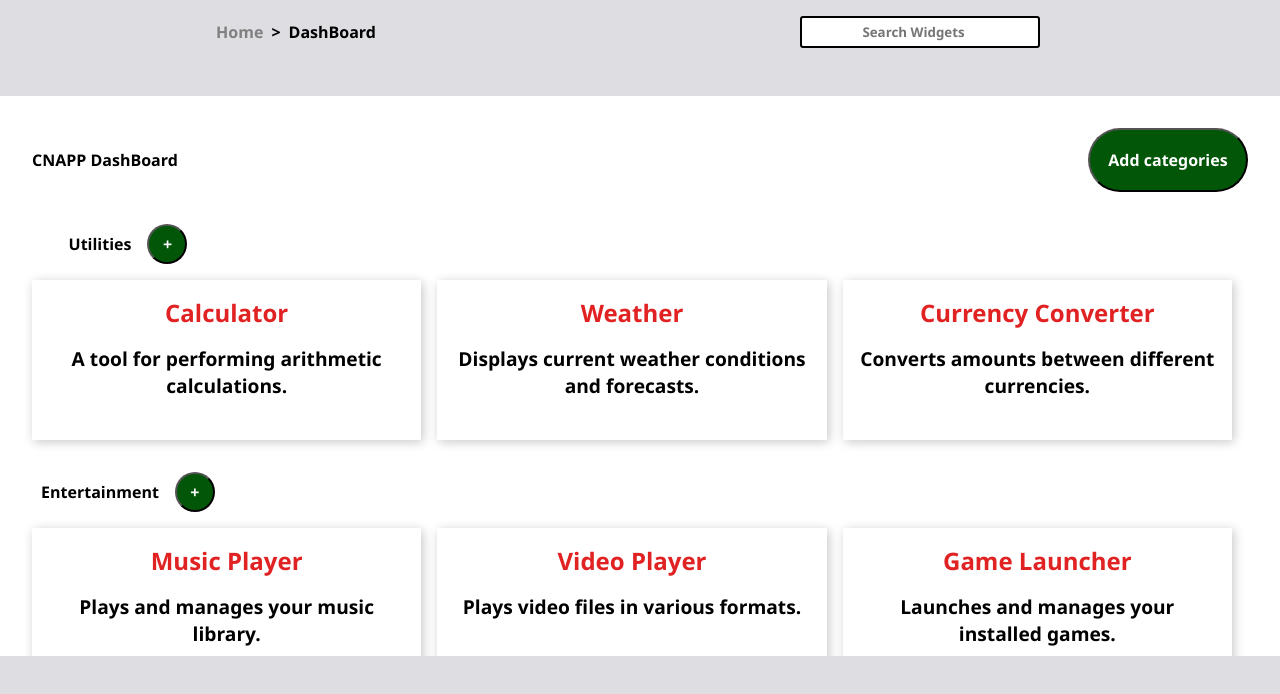
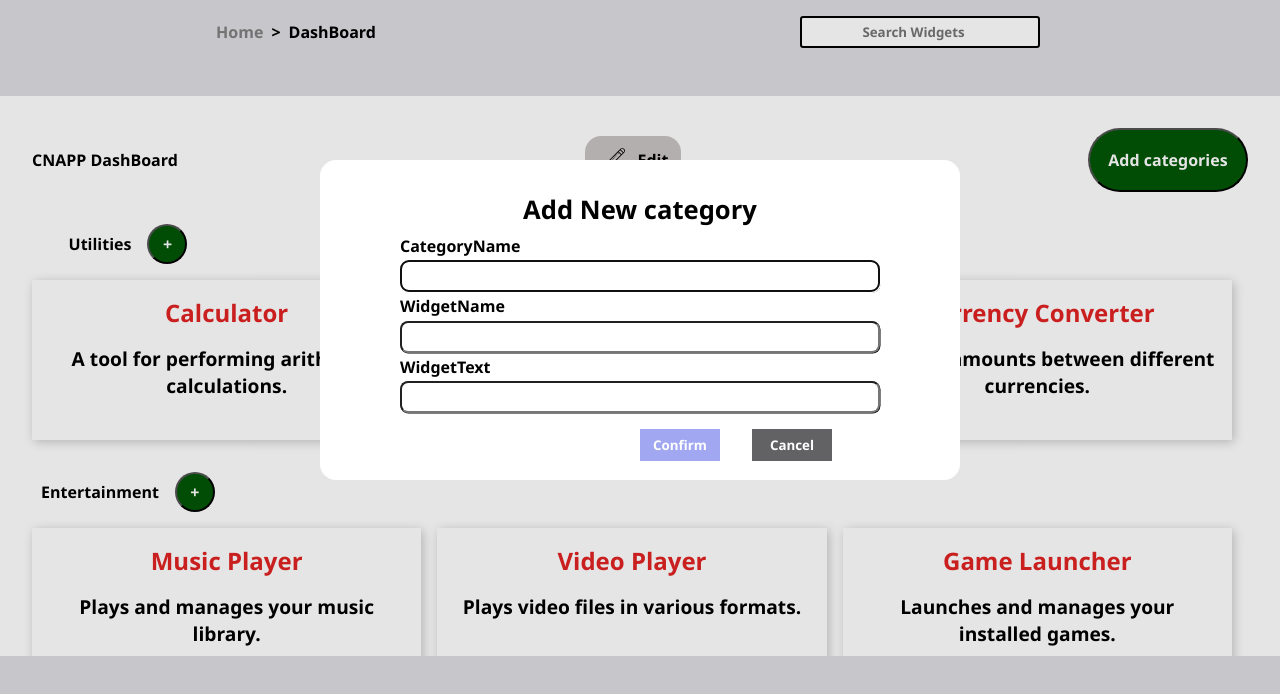
Before and after one commit to Rojan21/Assignment_AccuKnox, a React (Vite) app: page /DashBoard in a window 1280 px wide. Both pictures are taken after a click on the button "Add categories". Shown: the top 694 px of the page. Built offline with nearby package versions, Linux system fonts and the light colour scheme.

Commit message:
working on editdashboard

```diff
--- a/src/AddNewCatagory.jsx
+++ b/src/AddNewCatagory.jsx
@@ -2,7 +2,7 @@ function AddNewCategory(){
     return(
         <>
 
-        <label htmlFor="categorie">Select a category</label>
+
         <label htmlFor="catogoryname">CategoryName</label>
         <input type="text" required name="categoriename" />
                 <label htmlFor="WidgetName">WidgetName</label>
--- a/src/DashBoard.css
+++ b/src/DashBoard.css
@@ -112,3 +112,21 @@ margin-bottom: 1rem;
 .description{
 font-size: 1.2rem;
 }
+
+.edit_button2{
+    background-color: #c8c3c3;
+    display: flex;
+    justify-content: center;
+    align-items: center;
+    gap: .5rem;
+    font-size: 1rem;
+    width: 6rem;
+    height: 3rem;
+    border-radius: 1rem;
+    border: none;
+    cursor: pointer;
+}
+
+.edit_button2 img {
+    width: 2rem;
+}
--- a/src/DashBoard.jsx
+++ b/src/DashBoard.jsx
@@ -1,10 +1,26 @@
+import { useRef } from 'react';
 import './DashBoard.css'
 import DashBoardItem from './DashBoardItem';
 import { useSelector } from 'react-redux';
+import Modal2 from './Modal2';
+import EditCategoryModal from './EditCategoryModal';
+import edit from './edit.svg'
+
 function DashBoard(){
 
+    const Modaldata = useRef()
+    const EditModal = useRef()
+    const Data = useSelector((state)=>state.widget.categories)
 
-    const Data = useSelector((state)=>state.widget.categories)
+        const handleClick = () => {
+
+          Modaldata.current.OpenModal()
+        };
+
+        const handleClick2 = () => {
+
+            EditModal.current.OpenModal()
+          };
 
 
 
@@ -13,13 +29,14 @@ function DashBoard(){
             <div className='DashBoard_header'>
 
             <div>CNAPP DashBoard</div>
-            <button className='edit_button'>Add categories</button>
+            <button onClick={handleClick2} className='edit_button2'><img src={edit} alt="" />Edit</button>
+            <EditCategoryModal ref={EditModal}/>
+            <button onClick={handleClick} className='edit_button'>Add categories</button>
+
+            <Modal2 ref={Modaldata}/>
             </div>
             <div className='categories_grid'>
                {Data.map((data)=><DashBoardItem data={data} key={data.categoryName}/>)}
-
-
-
 
             </div>
         </div>
--- a/src/DashBoardItem.jsx
+++ b/src/DashBoardItem.jsx
@@ -31,7 +31,7 @@ function DashBoardItem({data}){
             {data.Paginaton.Start>0&&<button onClick={()=>LeftScroll(data.Id)} className='scroll'>&lt;</button>}
             {console.log()}
             {data.widgets.slice(data.Paginaton.Start, data.Paginaton.End).map((widgetdata) => (
-  <div key={widgetdata.title}>
+  <div key={widgetdata.title+Math.random()}>
     <p className='title'>{widgetdata.title}</p>
     <p className='description'>{widgetdata.text}</p>
   </div>
--- /dev/null
+++ b/src/EditCategoryModal.jsx
@@ -0,0 +1,57 @@
+import { forwardRef, useImperativeHandle, useRef } from "react";
+import './EditModal.css'
+
+
+const EditCategoryModal = forwardRef((props,ref)=>{
+
+
+
+
+    const dialogref = useRef();
+
+
+
+
+    useImperativeHandle(ref,()=>({
+      OpenModal(){
+       dialogref.current.showModal()
+      },
+      closeModal(e) {
+
+        dialogref.current.close();
+    }
+    }))
+
+
+    return(
+        <dialog className="EditModal"  ref={dialogref}>
+
+            <h1>Customize your DashBoard</h1>
+            <div className="Edit_div_main">
+                <div className="edit_categories">
+                    <h3>Categories</h3>
+                    <div>kdkfkdkdfd</div>
+
+
+
+                </div>
+                <div >
+                    <div className="edit_widget">Widgets</div>
+                    <div className="edit_buttons">
+                        <div className="edit-button-confirm">
+
+                        <button>Confirm</button>
+
+                        <button>Cancel</button>
+                        </div>
+                    </div>
+
+                </div>
+            </div>
+
+
+        </dialog>
+    )
+})
+
+export default EditCategoryModal;
--- /dev/null
+++ b/src/EditModal.css
@@ -0,0 +1,86 @@
+.EditModal{
+    width: 80rem;
+    height: 30rem;
+    background-color: white;
+    margin: 5rem auto;
+    border: none;
+    border-radius: 1rem;
+    text-align: center;
+}
+
+.EditModal:focus{
+    outline: none;
+}
+
+.EditModal h1{
+    margin-top: 1rem;
+}
+
+.Edit_div_main{
+    width: 75rem;
+    margin: 0 auto;
+    background-color: red;
+    display: flex;
+    padding: 1rem;
+    height: 25rem;
+    gap: 2rem;
+}
+
+.edit_categories{
+    width: 30rem;
+    background-color: yellow;
+    overflow-y: auto;
+}
+
+.edit_categories div{
+    width: 20rem;
+    background-color: brown;
+    margin: 2rem auto;
+    height: 3rem;
+    display: flex;
+    justify-content: center;
+    align-items: center;
+
+}
+
+.edit_widget{
+    width: 40rem;
+    background-color: blue;
+    height: 20rem;
+    margin-bottom: 1rem;
+}
+
+.edit_buttons{
+    width: 40rem;
+    background-color: bisque;
+    position: relative;
+}
+
+.edit-button-confirm{
+    display: flex;
+    gap: 2rem;
+    width:10 rem;
+    position: absolute;
+    right: 0;
+}
+
+.edit-button-confirm button:first-of-type{
+
+        color: white;
+        width: 5rem;
+        height: 2rem;
+        background-color: rgb(162, 167, 242);
+        border: none;
+        cursor: pointer;
+
+}
+
+
+.edit-button-confirm button:last-child{
+    color: white;
+    width: 5rem;
+    height: 2rem;
+    background-color: rgb(98, 98, 101);
+    border: none;
+    cursor: pointer;
+}
--- a/src/Modal2.jsx
+++ b/src/Modal2.jsx
@@ -2,7 +2,7 @@ import { forwardRef, useImperativeHandle, useRef, useState } from "react";
 import './Dialog.css'
 
 import { Form } from "react-router-dom";
-import Add
+import AddNewCategory from "./AddNewCatagory";
 import { widgetactions } from "./Widgetslice";
 
 
@@ -28,11 +28,12 @@ const Modal2 = forwardRef((props,ref)=>{
         if (categoriename && name && text) {
             dialogref.current.close()
             const data = {
-                id,
+                categoriename,
                 name,
                 text
             }
-            dispatch(widgetactions.AddWidget(data))
+            dispatch(widgetactions.Addcategory(data))
+
         }
 
 
@@ -41,6 +42,7 @@ const Modal2 = forwardRef((props,ref)=>{
     useImperativeHandle(ref,()=>({
       OpenModal(){
        dialogref.current.showModal()
+
       },
       closeModal(e) {
 
@@ -52,9 +54,9 @@ const Modal2 = forwardRef((props,ref)=>{
     return(
         <dialog className="Add_widget_dialog" ref={dialogref}>
              <div className="diaglog_form">
-            <h1>Add New Widget</h1>
+            <h1>Add New category </h1>
             <form onSubmit={formHandler} ref={formref}  >
-             <AddNewWidget data={data}/>
+             <AddNewCategory/>
 
                 <div className="diaglogconfirm">
 
--- a/src/Widgetslice.js
+++ b/src/Widgetslice.js
@@ -18,6 +18,7 @@ const Widgetslice = createSlice({
         const index = state.categories.findIndex(element => element.Id === action.payload);
         state.categories[index].Paginaton.Start+=1;
         state.categories[index].Paginaton.End+=1;
+        console.log(state)
 
       },
       AddWidget:(state,action)=>{
@@ -30,6 +31,29 @@ const Widgetslice = createSlice({
             "text": action.payload.text
           },
         )
+      },
+      Addcategory:(state,action)=>{
+
+
+
+        state.categories.push(
+          {
+            "categoryName": action.payload.categoriename,
+            "Id":Math.random().toString(36).slice(2, 11),
+            "widgets": [
+              {
+                "title": action.payload.name,
+                "text": action.payload.text
+              },
+
+            ],
+            "Paginaton":{
+              "Start":0,
+              "End":3
+            }
+
+          },
+        )
       }
 
 
```
Also changed, not shown: src/edit.svg (added).
